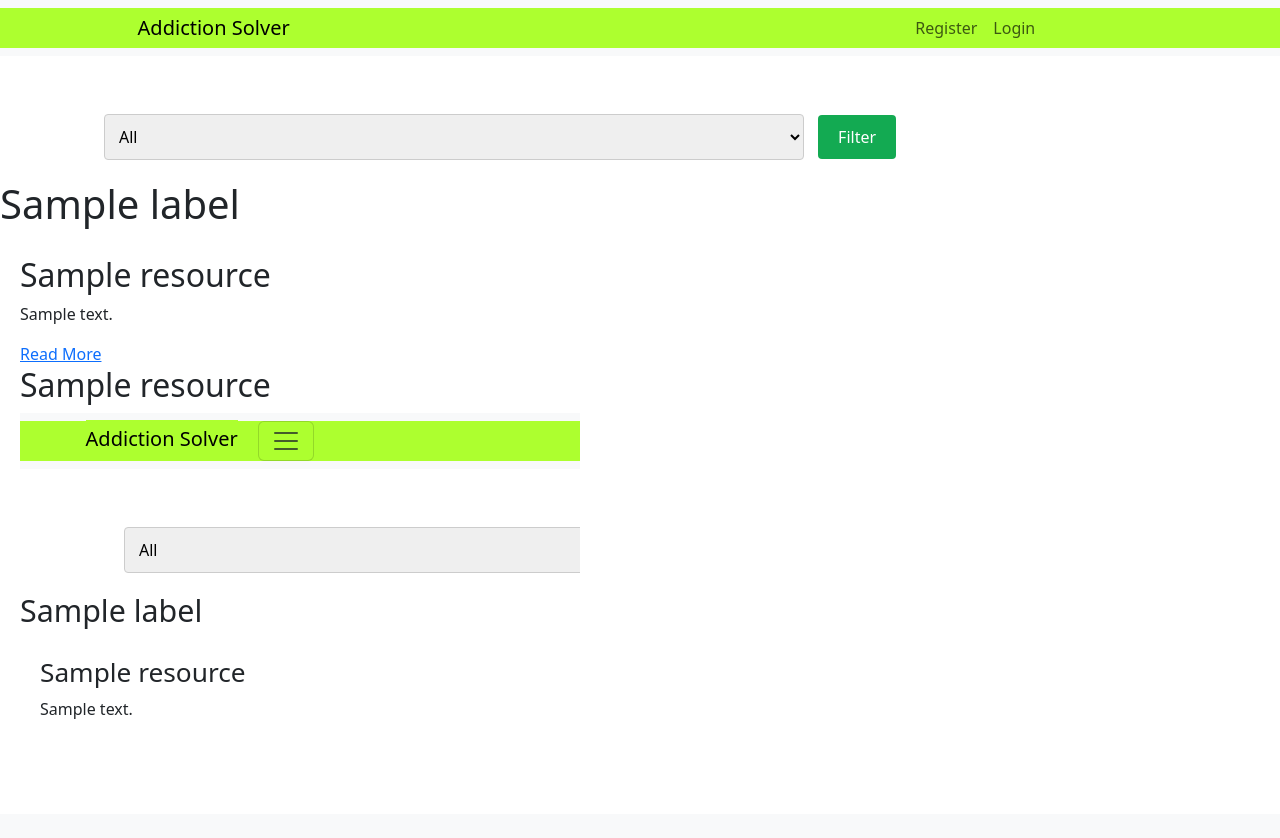
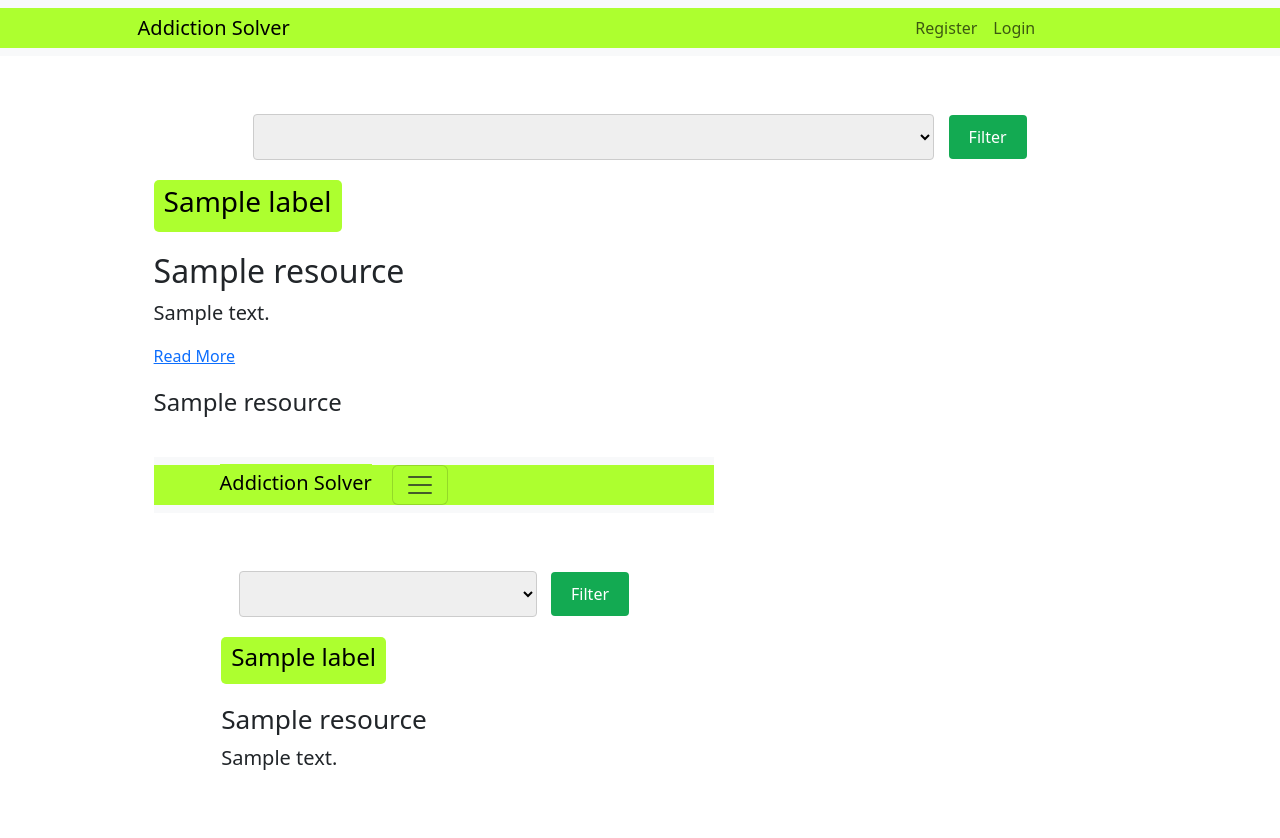
Before and after one commit to Samboja651/Addiction-Solver, a Flask app: template app/templates/eresource/content.html in a window 1280 px wide. Before the commit the page ends 719 px from the top, so only its background shows below. Run offline with Flask 3, Linux system fonts and the light colour scheme; the template is opened without the code that fills it: most values are stand-ins (such as "Sample title", 1, 10 or a date in 2020).

Commit message:
styled educational resources

```diff
--- a/app/routes/help.py
+++ b/app/routes/help.py
@@ -56,8 +56,8 @@ def peer_forum():
     return render_template('help/peer-forum.html')
 
 
-# educational_resources
-# @bp.route('/help/eresources')
+# # educational_resources
+# @bp.route('/test/eresources')
 # @login_required
 # def e_resources():
 #     return render_template('help/educational_resources.html')
--- a/app/static/css/styles.css
+++ b/app/static/css/styles.css
@@ -1,67 +1,70 @@
 body {
-    margin: 0;
     font-family: Arial, sans-serif;
-    width: 1000px;
     display: flex;
     flex-direction: column;
     justify-content: space-around;
+    justify-content: center;
+    padding: 0 12%;
 }
 
-.container {
-    width: 90%;
-    margin: 0 auto;
-    display: flex;
-    align-items: flex-start;
-    justify-content: space-between;
+
+header {
+    background-color: greenyellow;
+    border-radius: 5px;
+    color: black;
+    text-align: center;
+    padding: 5px 10px;
+    width: fit-content;
+    margin-bottom: 20px;
 }
 
-.container2 {
-    width: 90%;
-    margin: 0 auto;
+p{
+    font-size: 20px;
 }
 
-/* header {
-    background-color: greenyellow;
-    color: black;
-    padding: 20px 0;
-} */
-
-header .logo {
-    font-size: 24px;
-    font-weight: bold;
-}
-
-header nav ul {
-    list-style-type: none;
-    padding: 0;
-    margin: 0;
-}
-
-header nav ul li {
-    display: inline;
-    margin-right: 20px;
-}
-
-main {
-    background-color: #f9f9f9;
-    padding: 20px 0;
+.video{
+    margin: 20px 0;
 }
 
 section {
     margin-bottom: 40px;
 }
 
+
 h2 {
     margin-top: 0;
 }
 
-.article, .video {
-    background-color: #fff;
-    padding: 20px;
+
+.search-container {
     margin-bottom: 20px;
-    border-radius: 5px;
+    text-align: center;
 }
 
+#search-input {
+    padding: 10px;
+    width: 70%;
+    border: 1px solid #ccc;
+    border-radius: 4px;
+    margin-right: 10px;
+}
+
+#search-button {
+    padding: 10px 20px;
+    background-color: #13aa52;
+    border: none;
+    border-radius: 4px;
+    color: #fff;
+    cursor: pointer;
+    transition: background-color 0.3s ease;
+}
+
+#search-button:hover {
+    background-color: #0e8540;
+}
+
+
+/*
 footer {
     background-color: #333;
     color: #fff;
@@ -78,11 +81,6 @@ footer nav ul {
 footer nav ul li {
     display: inline;
     margin-right: 20px;
-}
-
-.social-media img {
-    width: 30px;
-    margin-right: 10px;
 }
 
 .filter-btn {
@@ -116,31 +114,4 @@ footer nav ul li {
   .filter-btn {
     padding: 10px 30px;
   }
-}
-
-.search-container {
-    margin-bottom: 20px;
-    text-align: center;
-}
-
-#search-input {
-    padding: 10px;
-    width: 70%;
-    border: 1px solid #ccc;
-    border-radius: 4px;
-    margin-right: 10px;
-}
-
-#search-button {
-    padding: 10px 20px;
-    background-color: #13aa52;
-    border: none;
-    border-radius: 4px;
-    color: #fff;
-    cursor: pointer;
-    transition: background-color 0.3s ease;
-}
-
-#search-button:hover {
-    background-color: #0e8540;
-}
+} */
--- a/app/templates/eresource/base.html
+++ b/app/templates/eresource/base.html
@@ -11,6 +11,7 @@
 
 <form action="{{ url_for('resources.resource')}} " method="post" class="search-container">
     <select name="label" id="search-input">
+        <option value="none"></option>
         <option value="All">All</option>
         {% for label in labels %}
             <option value="{{ label.addiction_type }}">{{ label.addiction_type }}</option>
@@ -18,6 +19,8 @@
     </select>
     <button type="submit" id="search-button">Filter</button>
 </form>
+
+
 <body>
     <section class="resources">
         <header>
--- a/app/templates/eresource/content.html
+++ b/app/templates/eresource/content.html
@@ -3,7 +3,7 @@
 <br><br>
 
 {% block header %}
-    <h1>{{ label }}</h1>
+    <h3>{{ label }}</h3>
 {% endblock %}
 <br><br>
 
@@ -13,9 +13,8 @@
             <h2>{{ resource.title }}</h2>
             <p>{{ resource.body }}</p>
             <a href="{{resource.article_link }}">Read More</a>
-            <h2>{{ resource.video_name }}</h2>
-            <iframe width="560" height="315" src="{{ resource.video_link }}" title="YouTube video player" frameborder="0" allow="accelerometer; autoplay; clipboard-write; encrypted-media; gyroscope; picture-in-picture; web-share" allowfullscreen></iframe>
-            <link rel="stylesheet" href="{{ url_for('static', filename='css/style.css') }}">
+            <h4 class="video">{{ resource.video_name }}</h4>
+            <iframe class="video" width="560" height="315" src="{{ resource.video_link }}" title="YouTube video player" frameborder="0" allow="accelerometer; autoplay; clipboard-write; encrypted-media; gyroscope; picture-in-picture; web-share" allowfullscreen></iframe>
         </div>
     {% endfor %}
 {% endblock%}
```
Also changed, not shown: app/routes/eresource.py (+6 -2 lines), README.md.
